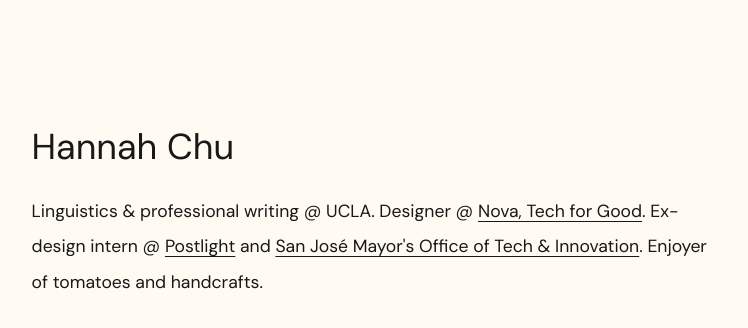
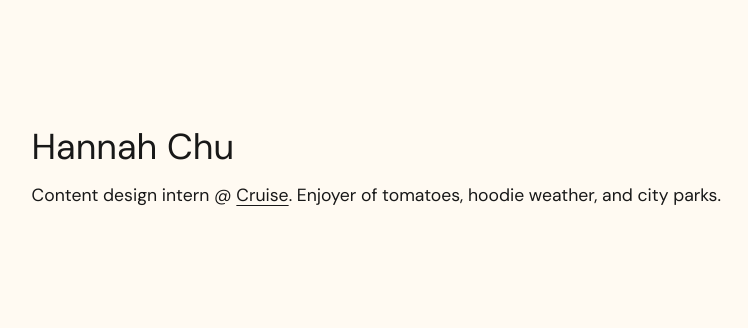
Before and after one commit to ha-chu/design, a plain HTML site: page index.html in a window 1280 px wide. Shown: the whole page, without its empty margins (166-914 px from the left). Drawn offline with Linux system fonts and the light colour scheme.

Commit message:
re-organize

```diff
--- a/index.html
+++ b/index.html
@@ -17,8 +17,8 @@
                     </div> -->
                     <br><br>
                     <h1>Hannah Chu</h1>
-                    <p>Linguistics & professional writing @ UCLA. Designer @ <a href="https://novaforgood.org" target="_blank">Nova, Tech for Good</a>. Ex-design intern @ <a href="https://postlight.com" target="_blank">Postlight</a> and <a href="https://www.motisanjose.org/" target="_blank">San José Mayor's Office of Tech & Innovation</a>.
-                    Enjoyer of tomatoes and handcrafts.</p>
+                    <p>Content design intern @ <a href="https://getcruise.com/" target="_blank">Cruise</a>. <!-- Linguistics & professional writing student @ UCLA. Designer @ <a href="https://novaforgood.org" target="_blank">Nova, Tech for Good</a>. Ex-design intern @ <a href="https://postlight.com" target="_blank">Postlight</a> and <a href="https://www.motisanjose.org/" target="_blank">San José Mayor's Office of Tech & Innovation</a>.--->
+                    Enjoyer of tomatoes, hoodie weather, and city parks.</p>
                     <!--- <p>I've written about my work at Nova <a href="iidecide.html" target="_blank">here</a>; you can read about my work at San José <a href="sj.html" target="_blank">here</a>; a bit about some personal tinkering is <a href="summer.html" target="_blank">here</a>. I also wrote a blog post about my internship at Postlight; you can read it <a href="https://postlight.com/insights/what-i-learned-in-12-weeks-at-postlight" target="_blank">here</a>.</p> --->
                 </div>
             </div>
--- a/main.css
+++ b/main.css
@@ -73,7 +73,7 @@ h1 {
     font-family: 'DM Sans', sans-serif;
     font-weight: 400;
     line-height: 0.25em;
-    margin: 0.5em 0 1.2em 0;
+    margin: 0.5em 0 0.75em 0;
     color: #181818;
 }
 
```
